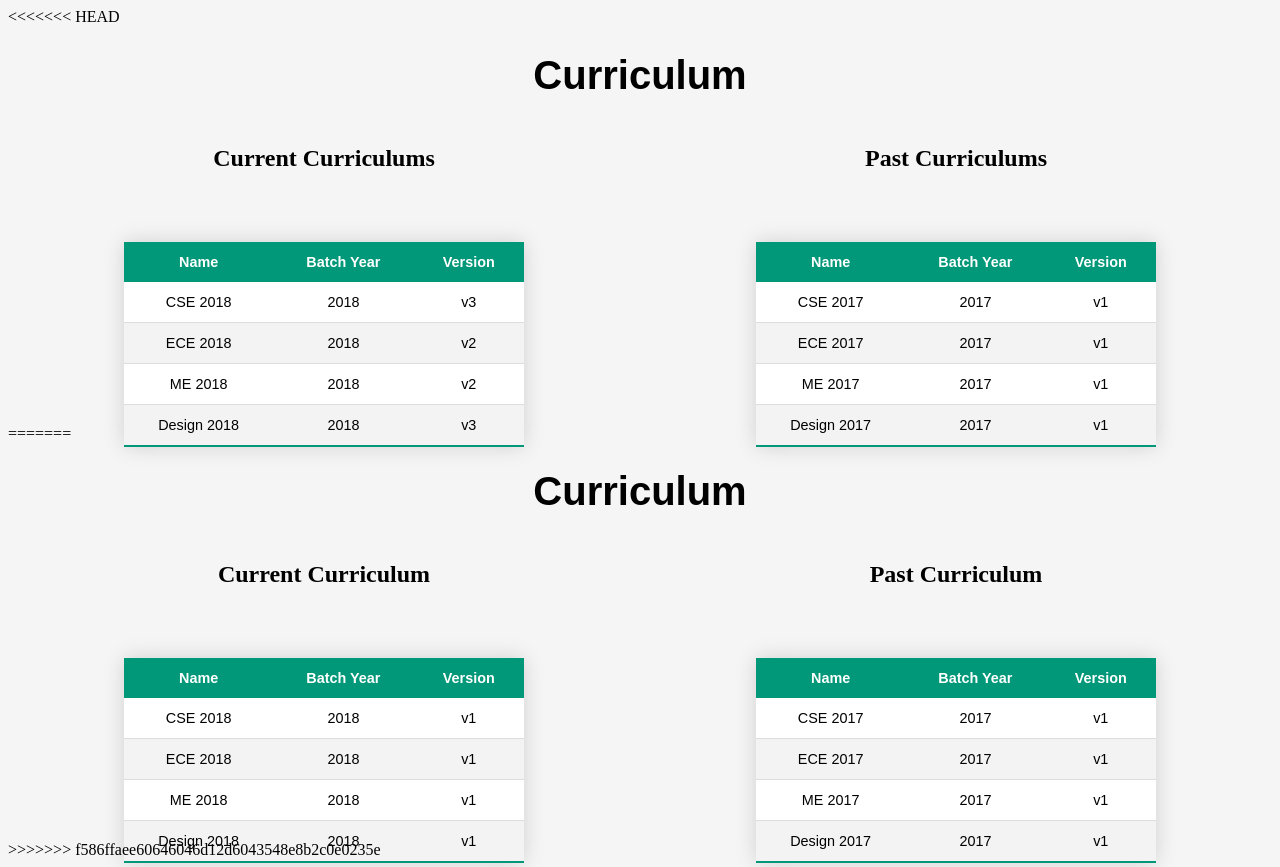
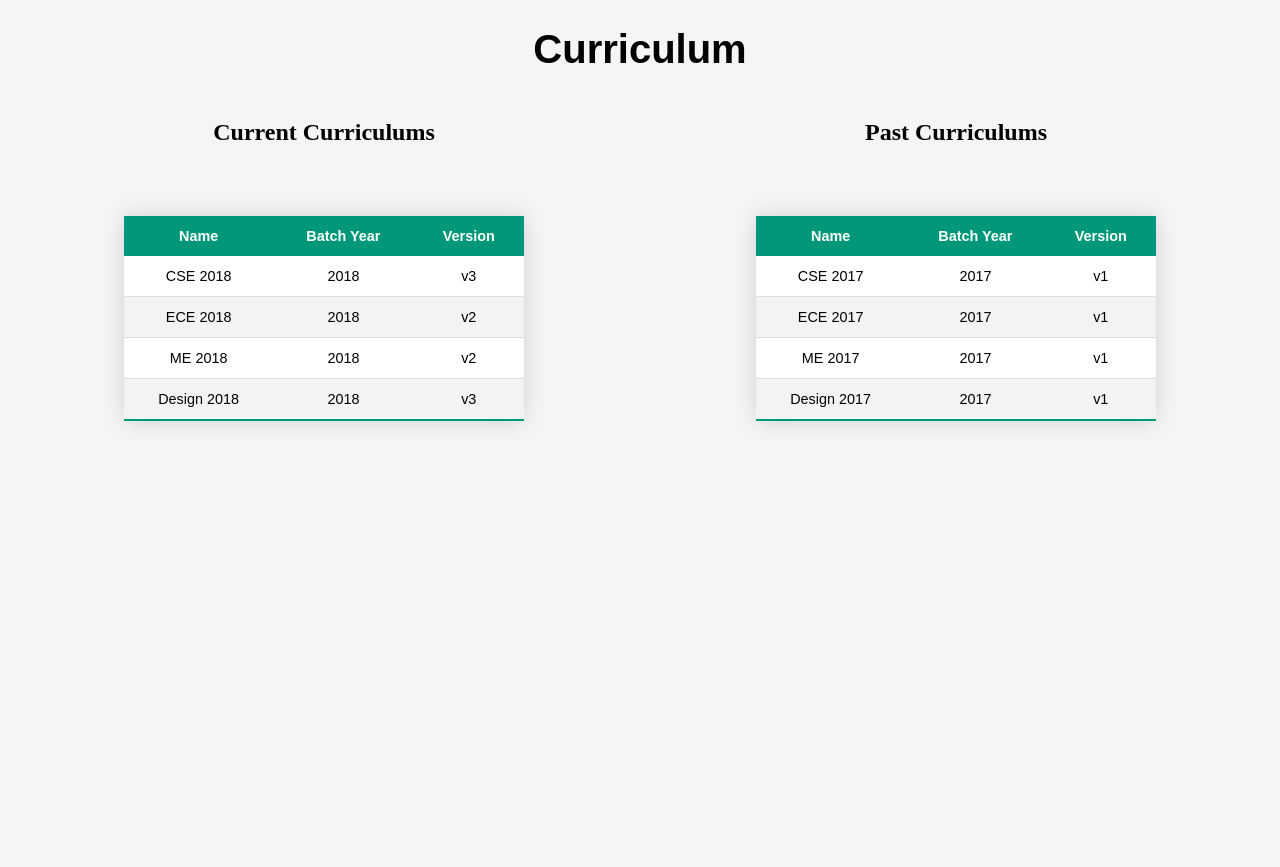
Before and after one commit to Sujit1011/Program-and-Curriculum-Management, a Django app: page /curriculum in a window 1280 px wide. After the commit the page ends 425 px from the top, so only its background shows below. Run offline with Django 3.2, Linux system fonts and the light colour scheme.

Commit message:
Updated App and Templates

```diff
--- a/PCM_FusionIIIT/templates/curriculum.html
+++ b/PCM_FusionIIIT/templates/curriculum.html
@@ -1,6 +1,5 @@
 <!DOCTYPE html>
 <html>
-<<<<<<< HEAD
 <head>
     <meta charset='utf-8'>
     <meta http-equiv='X-UA-Compatible' content='IE=edge'>
@@ -87,182 +86,3 @@
     </section>
 </body>
 </html>
-=======
-
-   <head>
-      <title>Curriculum</title>
-
-  <style>
-
-  body {
-  background-image: url();
-   display: block;
-  margin: 8px;
-
-}
-
-
-
-section
-{
-    display:flex;
-}
-.leftside
-{
-
-    width:55%;
-    height:300px;
-
-    text-align:center;
-
-}
-
-.rightside
-{
-    width:55%;
-    height:300px;
-    text-align:center;
-
-}
-
-.top
-{ text-align :center;
- margin: 25px 25px x;
-      margin-left: auto;
-      margin-right: auto;
-      margin-top :5px;
-    font-size: 20px;
-    font-family: sans-serif;
-}
-
-  .styled-table {
-    border-collapse: collapse;
-    margin: 25px 25px 25px;
-      margin-left: auto;
-      margin-right: auto;
-      margin-top :70px;
-    font-size: 0.9em;
-    font-family: sans-serif;
-    min-width: 400px;
-    box-shadow: 0 0 20px rgba(0, 0, 0, 0.15);
-}
-
-
-.styled-table thead tr {
-    background-color: #009879;
-    color: #ffffff;
-    text-align: left;
-}
-
-.styled-table th,
-.styled-table td {
-    padding: 12px 15px;
-}
-
-.styled-table tbody tr {
-    border-bottom: 1px solid #dddddd;
-}
-
-.styled-table tbody tr:nth-of-type(even) {
-    background-color: #f3f3f3;
-}
-
-.styled-table tbody tr:last-of-type {
-    border-bottom: 2px solid #009879;
-}
-
-
-  </style>
-
-
-   </head>
-
-<body>
-
-   <div class="top">
-       <h1>Curriculum</h1>
-   </div>
-
-   <section>
-       <div class="leftside">
-           <h2> Current Curriculum</h2>
-   <table class="styled-table">
-    <thead>
-        <tr>
-            <th>Name</th>
-            <th>Batch Year</th>
-            <th> Version</th>
-        </tr>
-    </thead>
-    <tbody>
-        <tr>
-            <td>CSE 2018</td>
-            <td>2018</td>
-            <td>v1</td>
-        </tr>
-        <tr >
-            <td>ECE 2018</td>
-            <td>2018</td>
-            <td>v1</td>
-        </tr>
-          <tr>
-            <td>ME 2018</td>
-            <td>2018</td>
-            <td>v1</td>
-        </tr>
-        <tr >
-            <td>Design 2018</td>
-            <td>2018</td>
-            <td>v1</td>
-        </tr>
-
-    </tbody>
-</table>
-
-       </div>
-
-
-           <div class="rightside">
-                <h2> Past Curriculum</h2>
-   <table class="styled-table">
-    <thead>
-        <tr>
-            <th>Name</th>
-            <th>Batch Year</th>
-            <th> Version</th>
-        </tr>
-    </thead>
-    <tbody>
-        <tr>
-            <td>CSE 2017</td>
-            <td>2017</td>
-            <td>v1</td>
-        </tr>
-        <tr >
-            <td>ECE 2017</td>
-            <td>2017</td>
-            <td>v1</td>
-        </tr>
-          <tr>
-            <td>ME 2017</td>
-            <td>2017</td>
-            <td>v1</td>
-        </tr>
-        <tr >
-            <td>Design 2017</td>
-            <td>2017</td>
-            <td>v1</td>
-        </tr>
-
-    </tbody>
-</table>
-
-       </div>
-
-
-
-</section>
-   </body>
-
-</html>
->>>>>>> f586ffaee60646046d12d6043548e8b2c0e0235e
```
Also changed, not shown: PCM_FusionIIIT/db.sqlite3, PCM_FusionIIIT/program_and_curriculum_management/admin.py (line endings or trailing spaces), PCM_FusionIIIT/program_and_curriculum_management/models.py (line endings or trailing spaces), PCM_FusionIIIT/program_and_curriculum_management/urls.py (line endings or trailing spaces), PCM_FusionIIIT/program_and_curriculum_management/views.py (line endings or trailing spaces), PCM_FusionIIIT/static/style.css (line endings or trailing spaces), PCM_FusionIIIT/templates/courses.html (line endings or trailing spaces), PCM_FusionIIIT/templates/programme.html (line endings or trailing spaces), PCM_FusionIIIT/templates/semester.html (line endings or trailing spaces).
